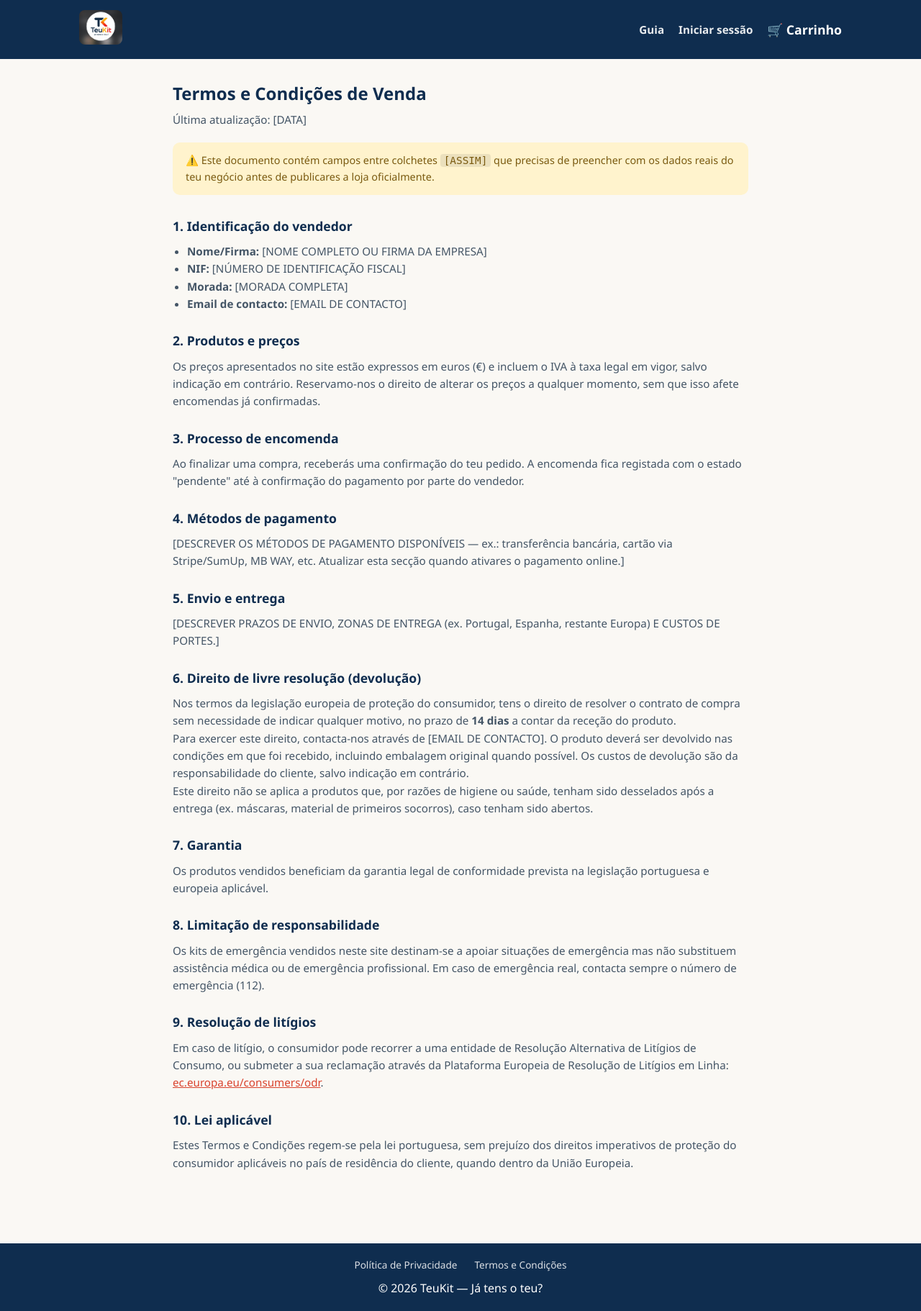
After one commit to Diegal21/teukit-tienda, a Flask app: page /termos in a window 1280 px wide. The commit adds this page. Shown: the whole page at 72% size. Run offline with Flask 3, Linux system fonts and the light colour scheme.

Commit message:
Agregar notificaciones por email

```diff
--- a/app.py
+++ b/app.py
@@ -1,5 +1,8 @@
 import os
 import sqlite3
+import smtplib
+from email.mime.text import MIMEText
+from email.mime.multipart import MIMEMultipart
 from flask import Flask, render_template, redirect, url_for, session, request, flash, g
 from werkzeug.security import generate_password_hash, check_password_hash
 
@@ -143,6 +146,80 @@ app.jinja_env.globals.update(price_display=price_display)
 # defecto SOLO para pruebas.
 ADMIN_PASSWORD = os.environ.get('ADMIN_PASSWORD', 'teukit2026')
 
+# ----------------------------
+# CONFIGURACIÓN DE EMAIL (Brevo SMTP)
+# ----------------------------
+# Configura estas variables de entorno en Railway cuando tengas tu cuenta de Brevo:
+# SMTP_HOST, SMTP_PORT, SMTP_USER, SMTP_PASSWORD, SENDER_EMAIL, ADMIN_NOTIFICATION_EMAIL
+SMTP_HOST = os.environ.get('SMTP_HOST', 'smtp-relay.brevo.com')
+SMTP_PORT = int(os.environ.get('SMTP_PORT', '587'))
+SMTP_USER = os.environ.get('SMTP_USER')
+SMTP_PASSWORD = os.environ.get('SMTP_PASSWORD')
+SENDER_EMAIL = os.environ.get('SENDER_EMAIL', 'naoresponder@teukit.pt')
+ADMIN_NOTIFICATION_EMAIL = os.environ.get('ADMIN_NOTIFICATION_EMAIL')
+
+
+def send_email(to_email, subject, html_body):
+    """Envía un email por SMTP. Si no hay credenciales configuradas (ej. en
+    desarrollo local), no falla: solo lo registra en la consola y continúa."""
+    if not SMTP_USER or not SMTP_PASSWORD:
+        print(f"[EMAIL NO ENVIADO - faltan credenciales SMTP] Para: {to_email} | Asunto: {subject}")
+        return False
+
+    try:
+        msg = MIMEMultipart('alternative')
+        msg['Subject'] = subject
+        msg['From'] = SENDER_EMAIL
+        msg['To'] = to_email
+        msg.attach(MIMEText(html_body, 'html'))
+
+        with smtplib.SMTP(SMTP_HOST, SMTP_PORT) as server:
+            server.starttls()
+            server.login(SMTP_USER, SMTP_PASSWORD)
+            server.sendmail(SENDER_EMAIL, to_email, msg.as_string())
+        return True
+    except Exception as e:
+        print(f"[ERROR AL ENVIAR EMAIL] Para: {to_email} | Error: {e}")
+        return False
+
+
+def send_order_emails(order_id, name, email, address, phone, items, total_cents):
+    items_html = "".join(
+        f"<li>{item['quantity']}x {item['product']['name']} — {price_display(item['product']['price_cents'] * item['quantity'])}</li>"
+        for item in items
+    )
+    total_str = price_display(total_cents)
+
+    # Email al cliente
+    customer_html = f"""
+    <div style="font-family: sans-serif; max-width: 500px; margin: 0 auto;">
+        <h2 style="color: #0f2d4f;">Obrigado pelo teu pedido, {name}!</h2>
+        <p>O teu pedido <strong>#{order_id}</strong> foi registado com sucesso.</p>
+        <ul>{items_html}</ul>
+        <p><strong>Total: {total_str}</strong></p>
+        <p>Morada de envio: {address}</p>
+        <p>Entraremos em contacto brevemente para confirmar o pagamento e envio.</p>
+        <p style="color: #888; font-size: 0.85rem;">TeuKit — Já tens o teu?</p>
+    </div>
+    """
+    send_email(email, f"Confirmação do teu pedido #{order_id} — TeuKit", customer_html)
+
+    # Email al administrador
+    if ADMIN_NOTIFICATION_EMAIL:
+        admin_html = f"""
+        <div style="font-family: sans-serif; max-width: 500px; margin: 0 auto;">
+            <h2 style="color: #d9432e;">🎉 Novo pedido recebido — #{order_id}</h2>
+            <p><strong>Cliente:</strong> {name}</p>
+            <p><strong>Email:</strong> {email}</p>
+            <p><strong>Telefone:</strong> {phone or '—'}</p>
+            <p><strong>Morada:</strong> {address}</p>
+            <ul>{items_html}</ul>
+            <p><strong>Total: {total_str}</strong></p>
+            <p>Vê e gere este pedido no <a href="/admin/pedidos">painel de administração</a>.</p>
+        </div>
+        """
+        send_email(ADMIN_NOTIFICATION_EMAIL, f"Novo pedido #{order_id} — {total_str}", admin_html)
+
 
 def admin_required(view_func):
     from functools import wraps
@@ -203,6 +280,16 @@ def product_detail(slug):
 @app.route('/guia')
 def guide():
     return render_template('guide.html')
+
+
+@app.route('/privacidade')
+def privacy_policy():
+    return render_template('privacy.html')
+
+
+@app.route('/termos')
+def terms():
+    return render_template('terms.html')
 
 
 @app.route('/carrito/agregar/<int:product_id>', methods=['POST'])
@@ -293,6 +380,9 @@ def checkout():
         # Aquí es donde se conecta Stripe cuando tengas tu cuenta creada.
         # Ver create_stripe_checkout_session() comentada más abajo.
         # De momento el pedido queda registrado como "pendiente".
+
+        # --- NOTIFICACIONES POR EMAIL ---
+        send_order_emails(order_id, name, email, address, phone, items, total_cents)
 
         save_cart({})
         return redirect(url_for('order_confirmation', order_id=order_id))
--- a/static/css/style.css
+++ b/static/css/style.css
@@ -66,6 +66,63 @@ a { text-decoration: none; color: inherit; }
     font-size: 0.75rem;
     margin-left: 6px;
 }
+
+/* FOOTER LINKS */
+.footer-links {
+    display: flex;
+    justify-content: center;
+    gap: 24px;
+    margin-bottom: 10px;
+}
+.footer-links a {
+    color: var(--branco);
+    opacity: 0.85;
+    font-size: 0.85rem;
+}
+.footer-links a:hover { opacity: 1; text-decoration: underline; }
+
+/* LEGAL PAGES */
+.legal-page {
+    max-width: 800px;
+    margin: 0 auto;
+    padding: 30px 0 60px;
+}
+.legal-page h1 {
+    color: var(--azul-marino);
+    margin-bottom: 6px;
+}
+.legal-updated {
+    color: #889;
+    font-size: 0.85rem;
+    margin-bottom: 20px;
+}
+.legal-placeholder-notice {
+    background: #fff3cd;
+    color: #7a5a10;
+    padding: 14px 18px;
+    border-radius: 10px;
+    margin-bottom: 30px;
+    font-size: 0.9rem;
+}
+.legal-placeholder-notice code {
+    background: rgba(0,0,0,0.08);
+    padding: 1px 5px;
+    border-radius: 4px;
+}
+.legal-page h2 {
+    color: var(--azul-marino);
+    font-size: 1.1rem;
+    margin: 26px 0 10px;
+}
+.legal-page p, .legal-page li {
+    color: #445566;
+    line-height: 1.6;
+    font-size: 0.95rem;
+}
+.legal-page ul {
+    margin: 8px 0 8px 20px;
+}
+.legal-page a { color: var(--vermelho); text-decoration: underline; }
 
 /* GUIDE PAGE */
 .guide-page {
--- a/templates/base.html
+++ b/templates/base.html
@@ -48,6 +48,10 @@
 
 <footer class="site-footer">
     <div class="container">
+        <div class="footer-links">
+            <a href="{{ url_for('privacy_policy') }}">Política de Privacidade</a>
+            <a href="{{ url_for('terms') }}">Termos e Condições</a>
+        </div>
         <p>&copy; {{ 2026 }} TeuKit — Já tens o teu?</p>
     </div>
 </footer>
--- /dev/null
+++ b/templates/terms.html
@@ -0,0 +1,95 @@
+{% extends "base.html" %}
+{% block title %}Termos e Condições — TeuKit{% endblock %}
+
+{% block content %}
+<section class="legal-page">
+    <h1>Termos e Condições de Venda</h1>
+    <p class="legal-updated">Última atualização: [DATA]</p>
+
+    <div class="legal-placeholder-notice">
+        ⚠️ Este documento contém campos entre colchetes <code>[ASSIM]</code> que precisas de preencher com os dados reais do teu negócio antes de publicares a loja oficialmente.
+    </div>
+
+    <h2>1. Identificação do vendedor</h2>
+    <ul>
+        <li><strong>Nome/Firma:</strong> [NOME COMPLETO OU FIRMA DA EMPRESA]</li>
+        <li><strong>NIF:</strong> [NÚMERO DE IDENTIFICAÇÃO FISCAL]</li>
+        <li><strong>Morada:</strong> [MORADA COMPLETA]</li>
+        <li><strong>Email de contacto:</strong> [EMAIL DE CONTACTO]</li>
+    </ul>
+
+    <h2>2. Produtos e preços</h2>
+    <p>
+        Os preços apresentados no site estão expressos em euros (€) e incluem o IVA à
+        taxa legal em vigor, salvo indicação em contrário. Reservamo-nos o direito de
+        alterar os preços a qualquer momento, sem que isso afete encomendas já
+        confirmadas.
+    </p>
+
+    <h2>3. Processo de encomenda</h2>
+    <p>
+        Ao finalizar uma compra, receberás uma confirmação do teu pedido. A encomenda
+        fica registada com o estado "pendente" até à confirmação do pagamento por parte
+        do vendedor.
+    </p>
+
+    <h2>4. Métodos de pagamento</h2>
+    <p>
+        [DESCREVER OS MÉTODOS DE PAGAMENTO DISPONÍVEIS — ex.: transferência bancária,
+        cartão via Stripe/SumUp, MB WAY, etc. Atualizar esta secção quando ativares o
+        pagamento online.]
+    </p>
+
+    <h2>5. Envio e entrega</h2>
+    <p>
+        [DESCREVER PRAZOS DE ENVIO, ZONAS DE ENTREGA (ex. Portugal, Espanha, restante
+        Europa) E CUSTOS DE PORTES.]
+    </p>
+
+    <h2>6. Direito de livre resolução (devolução)</h2>
+    <p>
+        Nos termos da legislação europeia de proteção do consumidor, tens o direito de
+        resolver o contrato de compra sem necessidade de indicar qualquer motivo, no
+        prazo de <strong>14 dias</strong> a contar da receção do produto.
+    </p>
+    <p>
+        Para exercer este direito, contacta-nos através de [EMAIL DE CONTACTO]. O
+        produto deverá ser devolvido nas condições em que foi recebido, incluindo
+        embalagem original quando possível. Os custos de devolução são da
+        responsabilidade do cliente, salvo indicação em contrário.
+    </p>
+    <p>
+        Este direito não se aplica a produtos que, por razões de higiene ou saúde,
+        tenham sido desselados após a entrega (ex. máscaras, material de primeiros
+        socorros), caso tenham sido abertos.
+    </p>
+
+    <h2>7. Garantia</h2>
+    <p>
+        Os produtos vendidos beneficiam da garantia legal de conformidade prevista na
+        legislação portuguesa e europeia aplicável.
+    </p>
+
+    <h2>8. Limitação de responsabilidade</h2>
+    <p>
+        Os kits de emergência vendidos neste site destinam-se a apoiar situações de
+        emergência mas não substituem assistência médica ou de emergência profissional.
+        Em caso de emergência real, contacta sempre o número de emergência (112).
+    </p>
+
+    <h2>9. Resolução de litígios</h2>
+    <p>
+        Em caso de litígio, o consumidor pode recorrer a uma entidade de Resolução
+        Alternativa de Litígios de Consumo, ou submeter a sua reclamação através da
+        Plataforma Europeia de Resolução de Litígios em Linha:
+        <a href="https://ec.europa.eu/consumers/odr" target="_blank" rel="noopener">ec.europa.eu/consumers/odr</a>.
+    </p>
+
+    <h2>10. Lei aplicável</h2>
+    <p>
+        Estes Termos e Condições regem-se pela lei portuguesa, sem prejuízo dos
+        direitos imperativos de proteção do consumidor aplicáveis no país de
+        residência do cliente, quando dentro da União Europeia.
+    </p>
+</section>
+{% endblock %}
```
Also changed, not shown: templates/privacy.html (added, +93 -0 lines), README.md.
